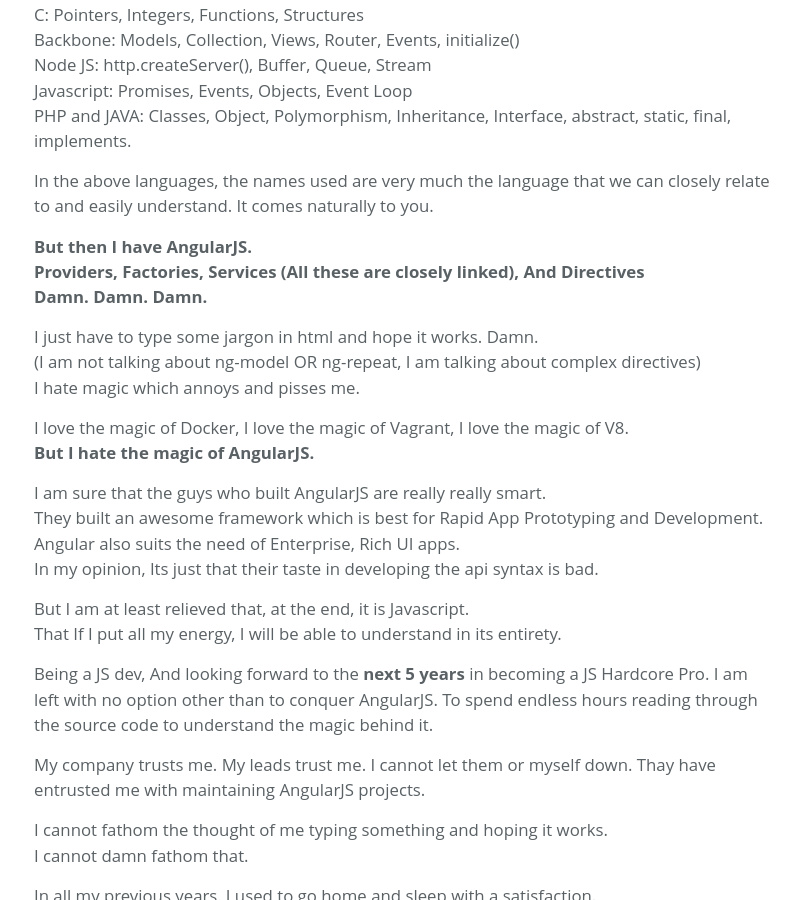
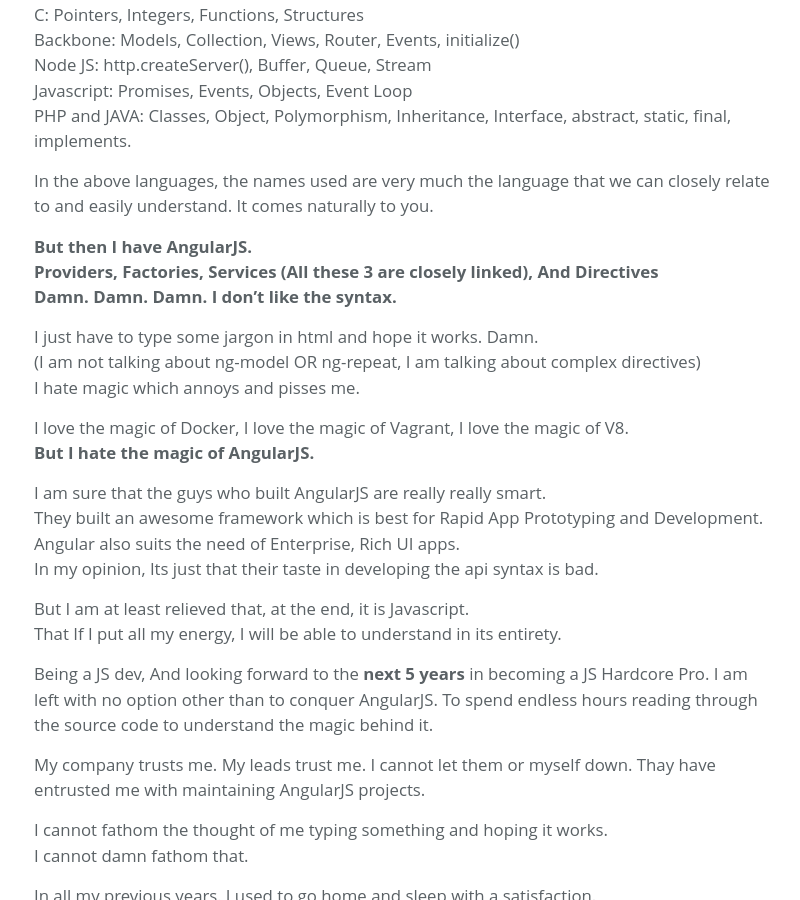
Before and after one commit to anoopmd/anoopmd.github.io, a Jekyll site: the page built from _posts/2016-7-20-i-damn-hate-angularjs.md, in a window 1280 px wide and 900 px high, scrolled down 1723 px. Shown: the whole window, without its empty margins (236-1036 px from the left). Built offline with Jekyll 4.4.1, drawn with Linux system fonts in a browser that asks for light colours.

Commit message:
Added Clarity to the point I am trying to make

```diff
--- a/_posts/2016-7-20-i-damn-hate-angularjs.md
+++ b/_posts/2016-7-20-i-damn-hate-angularjs.md
@@ -68,8 +68,8 @@
 
 <b>
 But then I have AngularJS.<br>
-Providers, Factories, Services (All these are closely linked), And Directives <br>
-Damn. Damn. Damn.
+Providers, Factories, Services (All these 3 are closely linked), And Directives <br>
+Damn. Damn. Damn. I don't like the syntax.
 </b><br>
 
 I just have to type some jargon in html and hope it works. Damn.<br>
```
